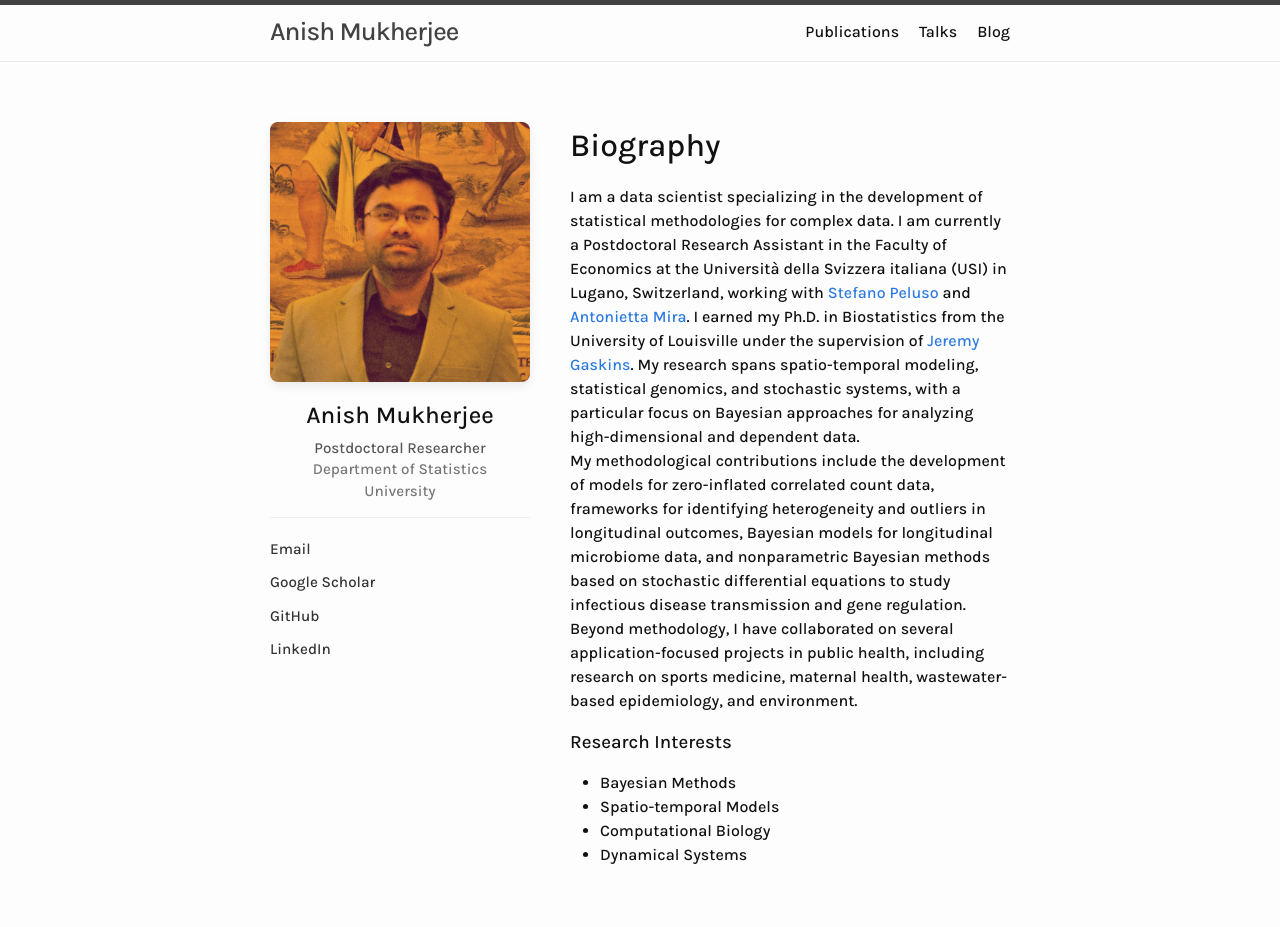
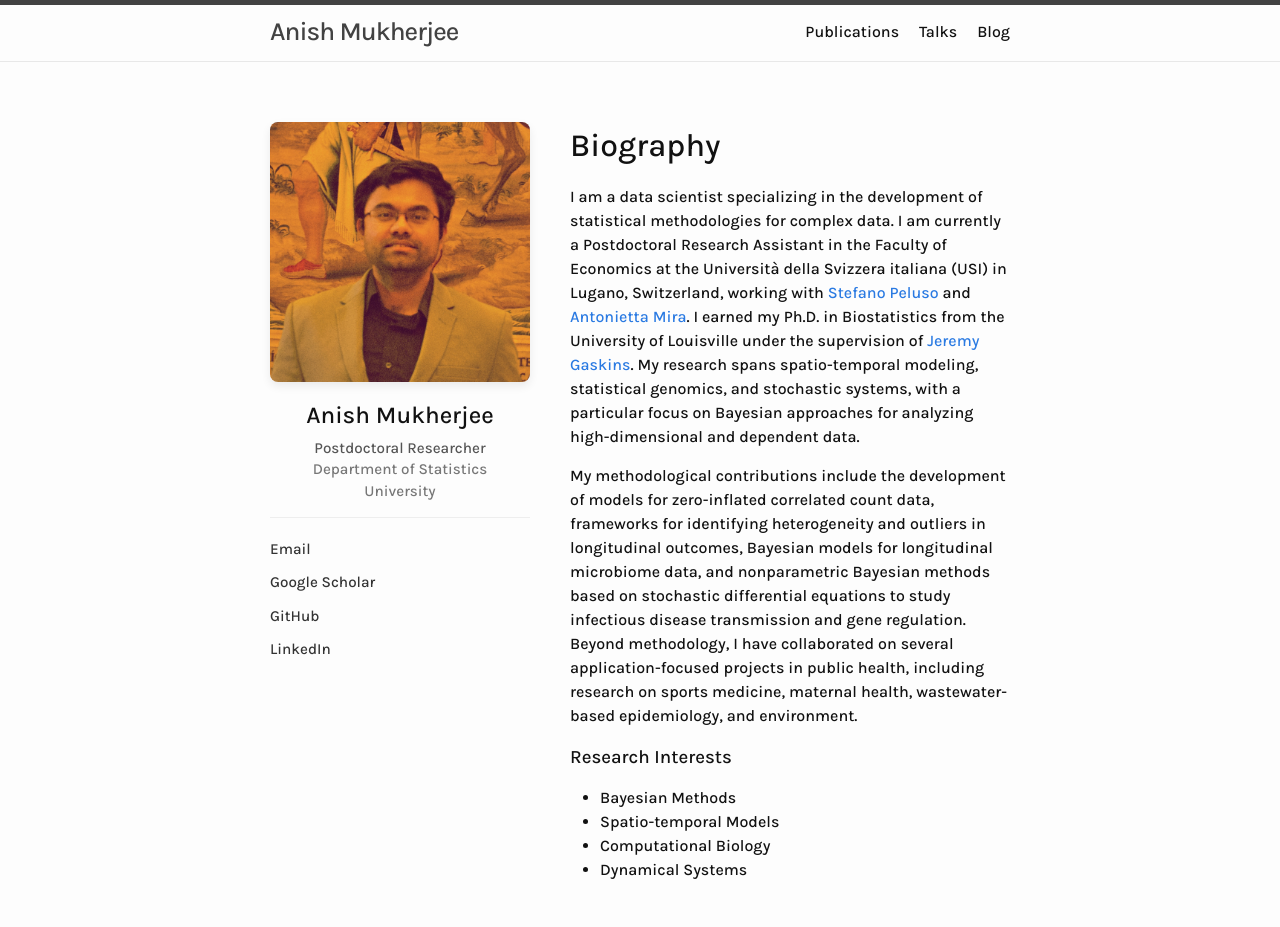
Before and after one commit to anishspace/anishspace.github.io, a Jekyll site: the page built from index.markdown, in a window 1280 px wide. Built offline with Jekyll 4.4.1, drawn with Linux system fonts in a browser that asks for light colours.

Commit message:
Update index.markdown

```diff
--- a/index.markdown
+++ b/index.markdown
@@ -41,8 +41,9 @@
   <div style="flex: 2; min-width: 320px;">
     <h1 style="margin-top: 0;">Biography</h1>
     <p>I am a data scientist specializing in the development of statistical methodologies for complex data. I am currently a Postdoctoral Research Assistant in the Faculty of Economics at the Università della Svizzera italiana (USI) in Lugano, Switzerland, working with <a href="https://publires.unicatt.it/en/persons/stefano-peluso/">Stefano Peluso</a> and <a href="http://usi.to/exz">Antonietta Mira</a>. I earned my Ph.D. in Biostatistics from the University of Louisville under the supervision of <a href="https://profiles.louisville.edu/jeremy.gaskins">Jeremy Gaskins</a>. My research spans spatio-temporal modeling, statistical genomics, and stochastic systems, with a particular focus on Bayesian approaches for analyzing high-dimensional and dependent data.
-    <br>
-    My methodological contributions include the development of models for zero-inflated correlated count data, frameworks for identifying heterogeneity and outliers in longitudinal outcomes, Bayesian models for longitudinal microbiome data, and nonparametric Bayesian methods based on stochastic differential equations to study infectious disease transmission and gene regulation.  Beyond methodology, I have collaborated on several application-focused projects in public health, including research on sports medicine, maternal health, wastewater-based epidemiology, and environment.
+    </p>
+
+    <p>My methodological contributions include the development of models for zero-inflated correlated count data, frameworks for identifying heterogeneity and outliers in longitudinal outcomes, Bayesian models for longitudinal microbiome data, and nonparametric Bayesian methods based on stochastic differential equations to study infectious disease transmission and gene regulation.  Beyond methodology, I have collaborated on several application-focused projects in public health, including research on sports medicine, maternal health, wastewater-based epidemiology, and environment.
     </p>
 
     <h3>Research Interests</h3>
```
